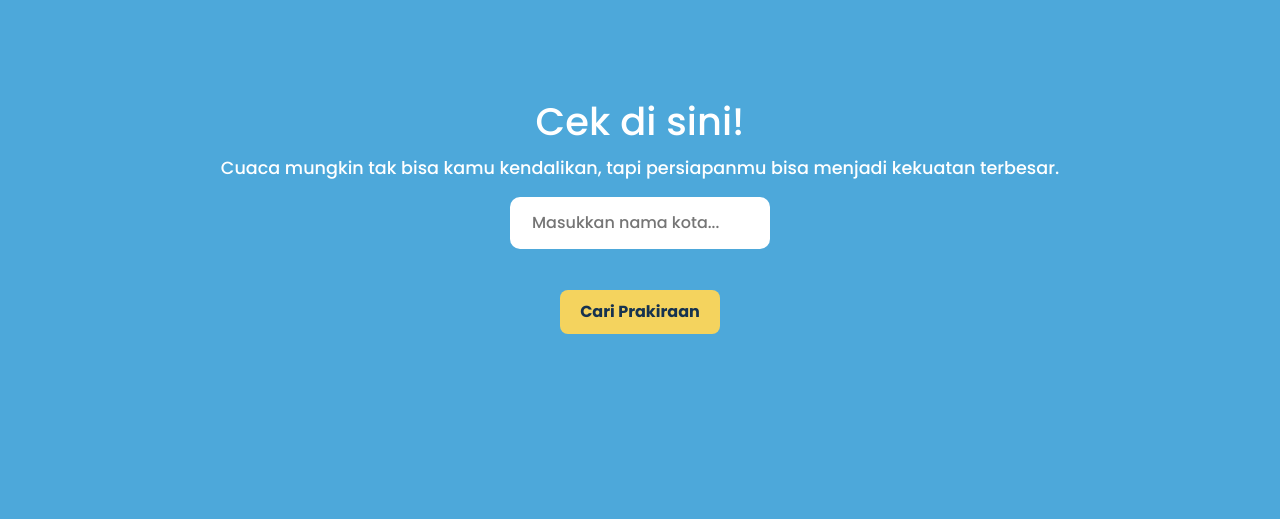
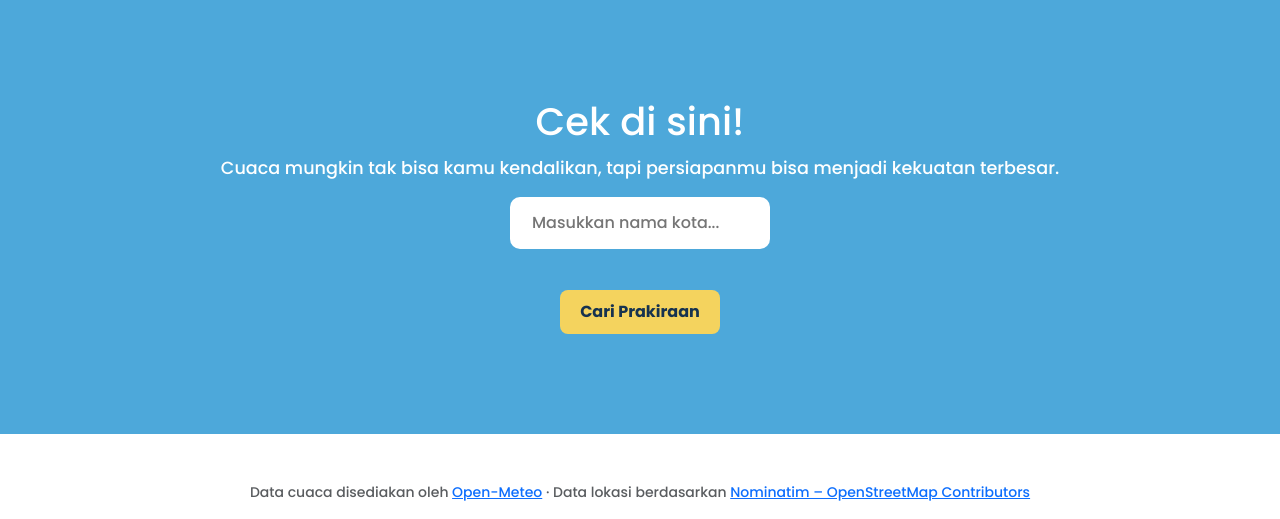
Before and after one commit to sheeezh12/justweather, a Flask app: page / in a window 1280 px wide. Shown: the part 750-1269 px from the top of the page. Before the commit the page ends 1084 px from the top, so only its background shows below. Run offline with Flask 3, Linux system fonts and the light colour scheme.

Commit message:
Fix Final Version

```diff
--- a/template/base.html
+++ b/template/base.html
@@ -63,6 +63,16 @@
                 <p class="quote">"Cuaca bisa berubah tiba-tiba, tapi keputusan tetap di tanganmu."</p>
             </section>
             {% endif %}
+            <footer class="text-center mt-5 mb-3 text-muted small">
+            <p>
+            Data cuaca disediakan oleh
+            <a href="https://open-meteo.com/" target="_blank" rel="noopener noreferrer">Open-Meteo</a> ·
+            Data lokasi berdasarkan
+            <a href="https://nominatim.openstreetmap.org/" target="_blank" rel="noopener noreferrer">
+                Nominatim – OpenStreetMap Contributors
+            </a>
+            </p>
+        </footer>
         </main>
         <script src="{{ url_for('static', filename='js/script.js') }}"></script>
         <script src="https://cdn.jsdelivr.net/npm/bootstrap@5.3.7/dist/js/bootstrap.bundle.min.js" integrity="sha384-ndDqU0Gzau9qJ1lfW4pNLlhNTkCfHzAVBReH9diLvGRem5+R9g2FzA8ZGN954O5Q" crossorigin="anonymous"></script>
@@ -70,5 +80,6 @@
         <script>
             AOS.init();
         </script>
+
     </body>
 </html>
```
Also changed, not shown: README.md.
